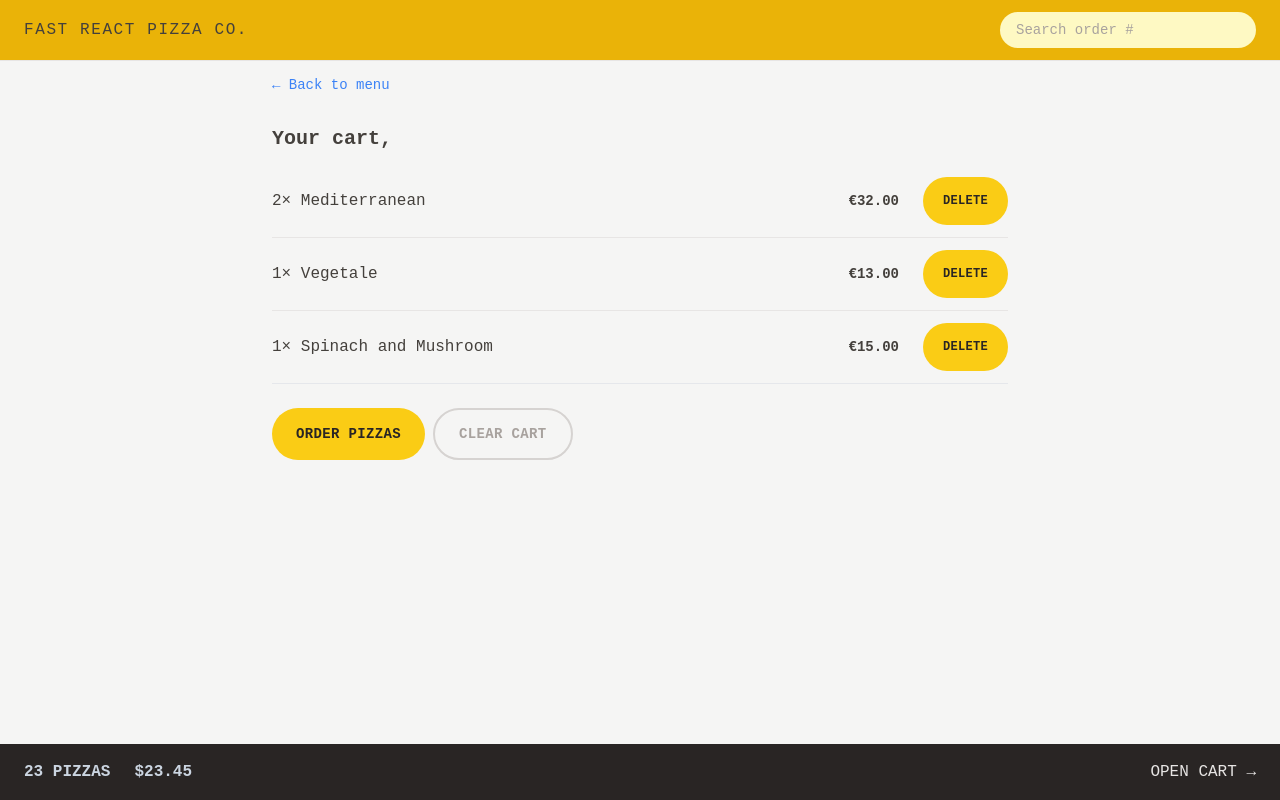
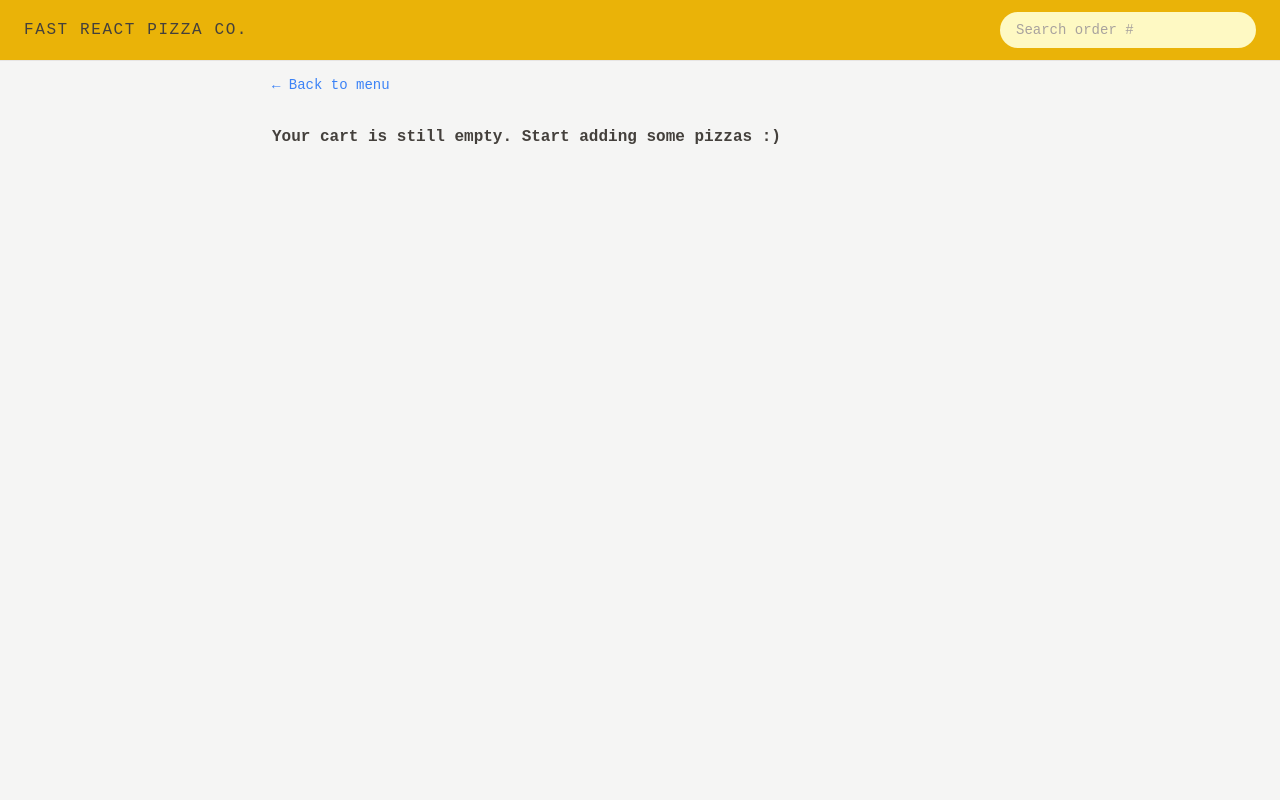
Before and after one commit to BAslani/fast-react-pizza, a React (Vite) app: page /cart in a window 1280 px wide. Built offline with nearby package versions, Linux system fonts and the light colour scheme.

Commit message:
feat: implemented cart feature

```diff
--- a/src/features/cart/Cart.tsx
+++ b/src/features/cart/Cart.tsx
@@ -1,35 +1,16 @@
 import LinkButton from "../../ui/LinkButton";
 import Button from "../../ui/Button";
 import CartItem from "./CartItem";
-import { useAppSelector } from "../../store";
-
-const fakeCart = [
-  {
-    pizzaId: 12,
-    name: "Mediterranean",
-    quantity: 2,
-    unitPrice: 16,
-    totalPrice: 32,
-  },
-  {
-    pizzaId: 6,
-    name: "Vegetale",
-    quantity: 1,
-    unitPrice: 13,
-    totalPrice: 13,
-  },
-  {
-    pizzaId: 11,
-    name: "Spinach and Mushroom",
-    quantity: 1,
-    unitPrice: 15,
-    totalPrice: 15,
-  },
-];
+import { useAppDispatch, useAppSelector } from "../../store";
+import { clearCart } from "./cartSlice";
+import EmptyCart from "./EmptyCart";
 
 function Cart() {
-  const cart = fakeCart;
+  const { cart } = useAppSelector((state) => state.cart);
   const { username } = useAppSelector((state) => state.user);
+  const dispatch = useAppDispatch();
+
+  if (!cart.length) return <EmptyCart />;
 
   return (
     <div className="px-4 py-3">
@@ -46,7 +27,9 @@ function Cart() {
         <Button type="primary" to="/order/new">
           Order pizzas
         </Button>
-        <Button type="secondary">Clear cart</Button>
+        <Button onClick={() => dispatch(clearCart())} type="secondary">
+          Clear cart
+        </Button>
       </div>
     </div>
   );
--- a/src/features/cart/CartItem.tsx
+++ b/src/features/cart/CartItem.tsx
@@ -1,5 +1,8 @@
-import Button from "../../ui/Button";
+import { useAppSelector } from "../../store";
 import { formatCurrency } from "../../utils/helpers";
+import { getCurrentQuantityById } from "./cartSlice";
+import DeleteItem from "./DeleteItem";
+import UpdateItemQuantity from "./UpdateItemQuantity";
 
 type Props = {
   item: { pizzaId: number; name: string; quantity: number; totalPrice: number };
@@ -7,6 +10,7 @@ type Props = {
 
 function CartItem({ item }: Props) {
   const { pizzaId, name, quantity, totalPrice } = item;
+  const currentQuantity = useAppSelector(getCurrentQuantityById(pizzaId));
 
   return (
     <li className="py-3 sm:flex sm:items-center sm:justify-between">
@@ -15,7 +19,11 @@ function CartItem({ item }: Props) {
       </p>
       <div className="flex items-center justify-between sm:gap-6">
         <p className="text-sm font-bold">{formatCurrency(totalPrice)}</p>
-        <Button type="small"> Delete</Button>
+        <UpdateItemQuantity
+          pizzaId={pizzaId}
+          currentQuantity={currentQuantity}
+        />
+        <DeleteItem pizzaId={pizzaId} />
       </div>
     </li>
   );
--- a/src/features/cart/CartOverview.tsx
+++ b/src/features/cart/CartOverview.tsx
@@ -1,11 +1,19 @@
 import { Link } from "react-router-dom";
+import { useAppSelector } from "../../store";
+import { getNumberOfPizzas, getTotalCartPrice } from "./cartSlice";
+import { formatCurrency } from "../../utils/helpers";
 
 function CartOverview() {
+  const totalCartPrice = useAppSelector(getTotalCartPrice);
+  const numberOfPizzas = useAppSelector(getNumberOfPizzas);
+
+  if (!numberOfPizzas) return null;
+
   return (
     <div className="flex items-center justify-between bg-stone-800 px-4 py-4 text-sm uppercase text-stone-200 sm:px-6 md:text-base">
       <p className="space-x-4 font-semibold text-slate-300 sm:space-x-6">
-        <span>23 pizzas</span>
-        <span>$23.45</span>
+        <span>{numberOfPizzas} pizzas</span>
+        <span>{formatCurrency(totalCartPrice)}</span>
       </p>
       <Link to="/cart">Open cart &rarr;</Link>
     </div>
--- /dev/null
+++ b/src/features/cart/DeleteItem.tsx
@@ -0,0 +1,16 @@
+import { useAppDispatch } from "../../store";
+import Button from "../../ui/Button";
+import { deleteItem } from "./cartSlice";
+
+type Props = {
+  pizzaId: number;
+};
+
+export default function DeleteItem({ pizzaId }: Props) {
+  const dispatch = useAppDispatch();
+  return (
+    <Button onClick={() => dispatch(deleteItem(pizzaId))} type="small">
+      Delete
+    </Button>
+  );
+}
--- a/src/features/cart/EmptyCart.tsx
+++ b/src/features/cart/EmptyCart.tsx
@@ -1,13 +1,15 @@
-import { Link } from 'react-router-dom'
+import LinkButton from "../../ui/LinkButton";
 
 function EmptyCart() {
   return (
-    <div>
-      <Link to='/menu'>&larr; Back to menu</Link>
+    <div className="px-4 py-3">
+      <LinkButton to="/menu">&larr; Back to menu</LinkButton>
 
-      <p>Your cart is still empty. Start adding some pizzas :)</p>
+      <p className="mt-7 font-semibold">
+        Your cart is still empty. Start adding some pizzas :)
+      </p>
     </div>
-  )
+  );
 }
 
-export default EmptyCart
+export default EmptyCart;
--- /dev/null
+++ b/src/features/cart/UpdateItemQuantity.tsx
@@ -0,0 +1,32 @@
+import { useAppDispatch } from "../../store";
+import Button from "../../ui/Button";
+import { decreaseItemQuantity, increaseItemQuantity } from "./cartSlice";
+
+type Props = {
+  pizzaId: number;
+  currentQuantity: number;
+};
+
+export default function UpdateItemQuantity({
+  pizzaId,
+  currentQuantity,
+}: Props) {
+  const dispatch = useAppDispatch();
+  return (
+    <div className="flex items-center gap-2 md:gap-3">
+      <Button
+        onClick={() => dispatch(decreaseItemQuantity(pizzaId))}
+        type="round"
+      >
+        -
+      </Button>
+      <span className="text-sm font-semibold">{currentQuantity}</span>
+      <Button
+        onClick={() => dispatch(increaseItemQuantity(pizzaId))}
+        type="round"
+      >
+        +
+      </Button>
+    </div>
+  );
+}
--- /dev/null
+++ b/src/features/cart/cartSlice.ts
@@ -0,0 +1,70 @@
+import { createSlice } from "@reduxjs/toolkit";
+import { RootState } from "../../store";
+
+type CartStateType = {
+  cart: {
+    pizzaId: number;
+    name: string;
+    quantity: number;
+    unitPrice: number;
+    totalPrice: number;
+  }[];
+};
+
+const initialState: CartStateType = {
+  cart: [],
+};
+
+const cartSlice = createSlice({
+  name: "cart",
+  initialState,
+  reducers: {
+    addItem(state, action) {
+      state.cart.push(action.payload);
+    },
+    deleteItem(state, action) {
+      state.cart = state.cart.filter((item) => item.pizzaId !== action.payload);
+    },
+    increaseItemQuantity(state, action) {
+      const item = state.cart.find((item) => item.pizzaId === action.payload);
+      if (item) {
+        item.quantity++;
+        item.totalPrice = item.quantity + item.unitPrice;
+      }
+    },
+    decreaseItemQuantity(state, action) {
+      const item = state.cart.find((item) => item.pizzaId === action.payload);
+      if (item) {
+        item.quantity--;
+        item.totalPrice = item.quantity + item.unitPrice;
+        if (item.quantity === 0)
+          cartSlice.caseReducers.deleteItem(state, action);
+      }
+    },
+    clearCart(state) {
+      state.cart = [];
+    },
+  },
+});
+
+export const {
+  addItem,
+  deleteItem,
+  increaseItemQuantity,
+  decreaseItemQuantity,
+  clearCart,
+} = cartSlice.actions;
+export default cartSlice.reducer;
+
+export const getTotalCartPrice = (state: RootState) =>
+  state.cart.cart.reduce((acc, curr) => {
+    return (acc += curr.totalPrice);
+  }, 0);
+
+export const getNumberOfPizzas = (state: RootState) =>
+  state.cart.cart.reduce((acc, curr) => {
+    return (acc += curr.quantity);
+  }, 0);
+
+export const getCurrentQuantityById = (id: number) => (state: RootState) =>
+  state.cart.cart.find((item) => item.pizzaId === id)?.quantity ?? 0;
--- a/src/features/menu/MenuItem.tsx
+++ b/src/features/menu/MenuItem.tsx
@@ -1,13 +1,32 @@
+import { useAppDispatch, useAppSelector } from "../../store";
 import { PizzaType } from "../../types";
 import Button from "../../ui/Button";
 import { formatCurrency } from "../../utils/helpers";
+import { addItem, getCurrentQuantityById } from "../cart/cartSlice";
+import DeleteItem from "../cart/DeleteItem";
+import UpdateItemQuantity from "../cart/UpdateItemQuantity";
 
 type Props = {
   pizza: PizzaType;
 };
 
 function MenuItem({ pizza }: Props) {
-  const { name, unitPrice, ingredients, soldOut, imageUrl } = pizza;
+  const { id, name, unitPrice, ingredients, soldOut, imageUrl } = pizza;
+  const dispatch = useAppDispatch();
+
+  const currentQuantity = useAppSelector(getCurrentQuantityById(id));
+  const isInCart = currentQuantity > 0;
+
+  function handleAddToCart() {
+    const newItem = {
+      pizzaId: id,
+      name,
+      quantity: 1,
+      unitPrice,
+      totalPrice: unitPrice * 1,
+    };
+    dispatch(addItem(newItem));
+  }
 
   return (
     <li className="flex gap-4 py-2">
@@ -29,7 +48,21 @@ function MenuItem({ pizza }: Props) {
               Sold out
             </p>
           )}
-          <Button type="small">Add to cart</Button>
+
+          {isInCart && (
+            <div className="flex items-center gap-3 sm:gap-8">
+              <UpdateItemQuantity
+                pizzaId={id}
+                currentQuantity={currentQuantity}
+              />
+              <DeleteItem pizzaId={id} />
+            </div>
+          )}
+          {!soldOut && !isInCart && (
+            <Button onClick={handleAddToCart} type="small">
+              Add to cart
+            </Button>
+          )}
         </div>
       </div>
     </li>
--- a/src/store.ts
+++ b/src/store.ts
@@ -1,15 +1,18 @@
 import { configureStore } from "@reduxjs/toolkit";
 import userReducer from "./features/users/userSlice";
+import cartReducer from "./features/cart/cartSlice";
 import { useDispatch, useSelector } from "react-redux";
+
+export type RootState = ReturnType<typeof store.getState>;
 
 const store = configureStore({
   reducer: {
     user: userReducer,
+    cart: cartReducer,
   },
 });
 
 export const useAppDispatch = useDispatch.withTypes<typeof store.dispatch>();
-export const useAppSelector =
-  useSelector.withTypes<ReturnType<typeof store.getState>>();
+export const useAppSelector = useSelector.withTypes<RootState>();
 
 export default store;
--- a/src/ui/Button.tsx
+++ b/src/ui/Button.tsx
@@ -5,10 +5,17 @@ type Props = {
   children: ReactNode;
   disabled?: boolean;
   to?: string;
-  type: "small" | "primary" | "secondary";
+  type: "small" | "primary" | "secondary" | "round";
+  onClick?: () => void;
 };
 
-export default function Button({ children, disabled, to, type }: Props) {
+export default function Button({
+  children,
+  disabled,
+  to,
+  type,
+  onClick,
+}: Props) {
   const base =
     "rounded-full text-sm bg-yellow-400 font-semibold uppercase tracking-wide text-stone-800 transition-colors duration-300 hover:bg-yellow-300 focus:outline-none focus:ring focus:ring-yellow-300 focus:ring-offset-2 disabled:cursor-not-allowed inline-block";
 
@@ -17,6 +24,7 @@ export default function Button({ children, disabled, to, type }: Props) {
     small: base + " px-4 py-2 md:px-5 md:py-4 text-xs",
     secondary:
       "rounded-full text-sm border-2 border-stone-300 px-4 py-2.5 md:px-6 md:py-3.5 font-semibold uppercase tracking-wide text-stone-400 hover:text-stone-800 transition-colors duration-300 hover:bg-stone-300 focus:outline-none focus:ring focus:ring-stone-200 focus:ring-offset-2 disabled:cursor-not-allowed inline-block",
+    round: base + " px-2.5 py-1 md:px-3.5 md:py-2 text-sm",
   };
 
   if (to) {
@@ -27,7 +35,7 @@ export default function Button({ children, disabled, to, type }: Props) {
     );
   }
   return (
-    <button disabled={disabled} className={styles[type]}>
+    <button onClick={onClick} disabled={disabled} className={styles[type]}>
       {children}
     </button>
   );
```
